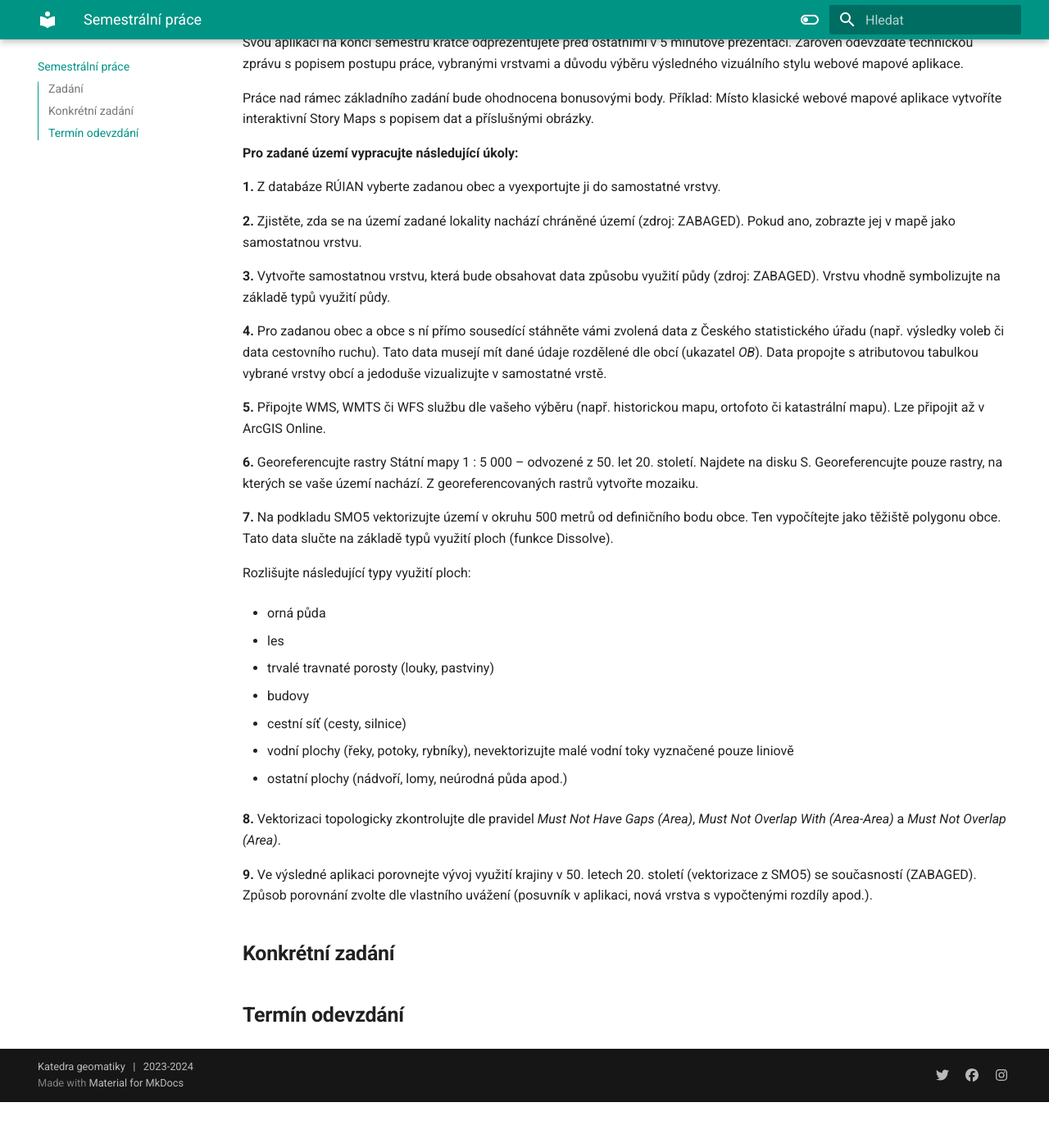
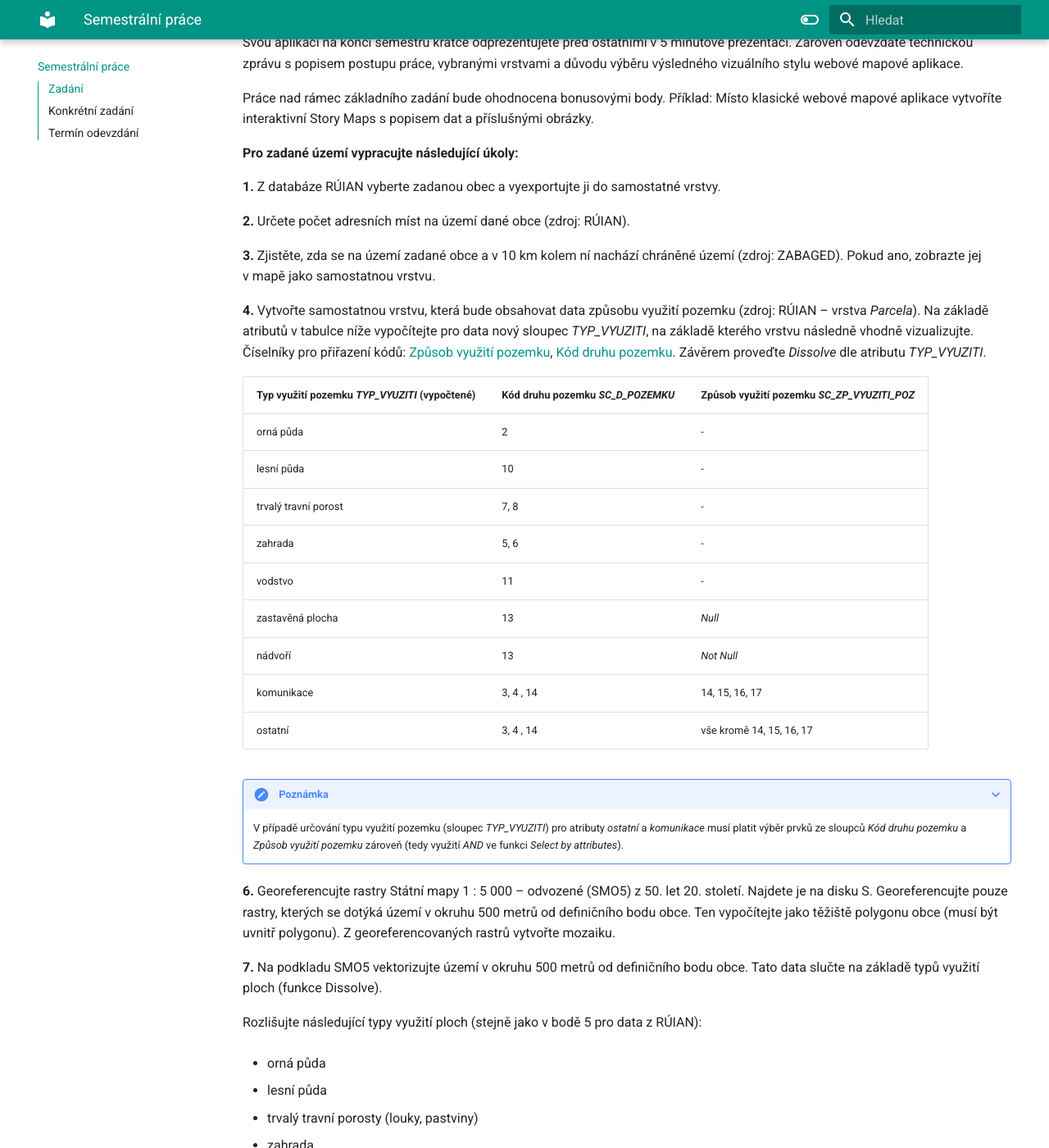
Before and after one commit to k155gis0/gis1, an MkDocs documentation site: the page built from docs/semestralka.md, in a window 1280 px wide and 1400 px high, scrolled down 332 px. Shown: the whole window at 82% size. Built offline with MkDocs 1.6.1 and Material for MkDocs 9.7.7, drawn with Linux system fonts in a browser that asks for light colours; before the commit the page ends 1676 px from its top, so only the background shows below that; some of the changed text lies outside the part shown.

Commit message:
semestrální práce

```diff
--- a/docs/semestralka.md
+++ b/docs/semestralka.md
@@ -11,37 +11,62 @@ Práce nad rámec základního zadání bude ohodnocena bonusovými body. Přík
 
 **1.** Z databáze RÚIAN vyberte zadanou obec a vyexportujte ji do samostatné vrstvy.
 
-**2.** Zjistěte, zda se na území zadané lokality nachází chráněné území (zdroj: ZABAGED). Pokud ano, zobrazte jej v mapě jako samostatnou vrstvu.
+**2.** Určete počet adresních míst na území dané obce (zdroj: RÚIAN).
 
-**3.** Vytvořte samostatnou vrstvu, která bude obsahovat data způsobu využití půdy (zdroj: ZABAGED). Vrstvu vhodně symbolizujte na základě typů využití půdy.
+**3.** Zjistěte, zda se na území zadané obce a v 10 km kolem ní nachází chráněné území (zdroj: ZABAGED). Pokud ano, zobrazte jej v mapě jako samostatnou vrstvu.
 
-**4.** Pro zadanou obec a obce s ní přímo sousedící stáhněte vámi zvolená data z Českého statistického úřadu (např. výsledky voleb či data cestovního ruchu). Tato data musejí mít dané údaje rozdělené dle obcí (ukazatel *OB*). Data propojte s atributovou tabulkou vybrané vrstvy obcí a jedoduše vizualizujte v samostatné vrstě.
+**4.** Vytvořte samostatnou vrstvu, která bude obsahovat data způsobu využití pozemku (zdroj: RÚIAN – vrstva *Parcela*). Na základě atributů v tabulce níže vypočítejte pro data nový sloupec *TYP_VYUZITI*, na základě kterého vrstvu následně vhodně vizualizujte. Číselníky pro přiřazení kódů: [Způsob využití pozemku](https://www.cuzk.cz/Katastr-nemovitosti/Poskytovani-udaju-z-KN/Ciselniky-ISKN/Ciselniky-k-nemovitosti/Zpusob-vyuziti-pozemku.aspx), [Kód druhu pozemku](https://www.cuzk.cz/Katastr-nemovitosti/Poskytovani-udaju-z-KN/Ciselniky-ISKN/Ciselniky-k-nemovitosti/Druh-pozemku.aspx). Závěrem proveďte *Dissolve* dle atributu *TYP_VYUZITI*.
 
-**5.** Připojte WMS, WMTS či WFS službu dle vašeho výběru (např. historickou mapu, ortofoto či katastrální mapu). Lze připojit až v ArcGIS Online.
+|  Typ využití pozemku *TYP_VYUZITI* (vypočtené)       | Kód druhu pozemku *SC_D_POZEMKU*        | Způsob využití pozemku *SC_ZP_VYUZITI_POZ*
+| ------------ | ------------------------- |----------------|
+| orná půda    | 2 | -|
+| lesní půda | 10 |  -|
+| trvalý travní porost   | 7, 8 | -|
+| zahrada    | 5, 6 | -|
+| vodstvo   | 11 | -|
+| zastavěná plocha     |  13  | *Null* |
+| nádvoří     |  13  | *Not Null* |
+| komunikace   | 3, 4 , 14 | 14, 15, 16, 17|
+| ostatní   | 3, 4 , 14 | vše kromě 14, 15, 16, 17|
 
-**6.** Georeferencujte rastry Státní mapy 1 : 5 000 – odvozené z 50. let 20. století. Najdete na disku S. Georeferencujte pouze rastry, na kterých se vaše území nachází. Z georeferencovaných rastrů vytvořte mozaiku.
 
-**7.** Na podkladu SMO5 vektorizujte území v okruhu 500 metrů od definičního bodu obce. Ten vypočítejte jako těžiště polygonu obce. Tato data slučte na základě typů využití ploch (funkce Dissolve).
+???+ note "&nbsp;<span style="color:#448aff">Poznámka</span>"
+      V případě určování typu využití pozemku (sloupec *TYP_VYUZITI*) pro atributy *ostatní* a *komunikace* musí platit výběr prvků ze sloupců *Kód druhu pozemku* a *Způsob využití pozemku* zároveň (tedy využití *AND* ve funkci *Select by attributes*).
 
-Rozlišujte následující typy využití ploch:
+**6.** Georeferencujte rastry Státní mapy 1 : 5 000 – odvozené (SMO5) z 50. let 20. století. Najdete je na disku S. Georeferencujte pouze rastry, kterých se dotýká území v okruhu 500 metrů od definičního bodu obce. Ten vypočítejte jako těžiště polygonu obce (musí být uvnitř polygonu). Z georeferencovaných rastrů vytvořte mozaiku.
+
+**7.** Na podkladu SMO5 vektorizujte území v okruhu 500 metrů od definičního bodu obce. Tato data slučte na základě typů využití ploch (funkce Dissolve).
+
+Rozlišujte následující typy využití ploch (stejně jako v bodě 5 pro data z RÚIAN):
 
 - orná půda
 
-- les
+- lesní půda
 
-- trvalé travnaté porosty (louky, pastviny)
+- trvalý travní porosty (louky, pastviny)
 
-- budovy
+- zahrada
 
-- cestní síť (cesty, silnice)
+- vodstvo (řeky, potoky, rybníky), nevektorizujte malé vodní toky vyznačené pouze liniově
 
-- vodní plochy (řeky, potoky, rybníky), nevektorizujte malé vodní toky vyznačené pouze liniově
+- zastavěná plocha
 
-- ostatní plochy (nádvoří, lomy, neúrodná půda apod.)
+- nádvoří (okolí domů, neoznačené zahrady, veřejné prostory v intravilánu)
 
-**8.** Vektorizaci topologicky zkontrolujte dle pravidel *Must Not Have Gaps (Area)*, *Must Not Overlap With (Area-Area)* a *Must Not Overlap (Area)*.
+- komunikace (cesty, silnice, železnice)
 
-**9.** Ve výsledné aplikaci porovnejte vývoj využití krajiny v 50. letech 20. století (vektorizace z SMO5) se současností (ZABAGED). Způsob porovnání zvolte dle vlastního uvážení (posuvník v aplikaci, nová vrstva s vypočtenými rozdíly apod.).
+- ostatní lomy, neúrodná půda apod.)
+
+<figure markdown>
+![SMO5_legenda](../assets/cviceni6/SMO5_legenda.png "Legenda SMO5"){ width="600" }
+    <figcaption>Značkový klíč SMO5</figcaption>
+</figure>
+
+**8.** Vektorizaci SMO5 topologicky zkontrolujte dle pravidel *Must Not Have Gaps (Area)*, *Must Not Overlap With (Area-Area)* a *Must Not Overlap (Area)*.
+
+**9.** Ve výsledné aplikaci porovnejte vývoj využití krajiny v 50. letech 20. století (vektorizace z SMO5) se současností (RÚIAN – vrstva *Parcela*). Způsob porovnání zvolte dle vlastního uvážení (posuvník v aplikaci, nová vrstva s vypočtenými rozdíly apod.).
+
+**10.** Jako samostatnou vrstvu do svého projektu připojte WMS, WMTS či WFS službu dle vašeho výběru (např. historickou mapu, ortofoto či katastrální mapu). Tato vrstva musí být součástí výsledné mapové aplikace.
 
 ## Konkrétní zadání
 
```
Also changed, not shown: docs/cviceni/cviceni5.md (+0 -6 lines), docs/cviceni/cviceni6.md (+1 -1 lines), docs/data.md (+4 -0 lines).
